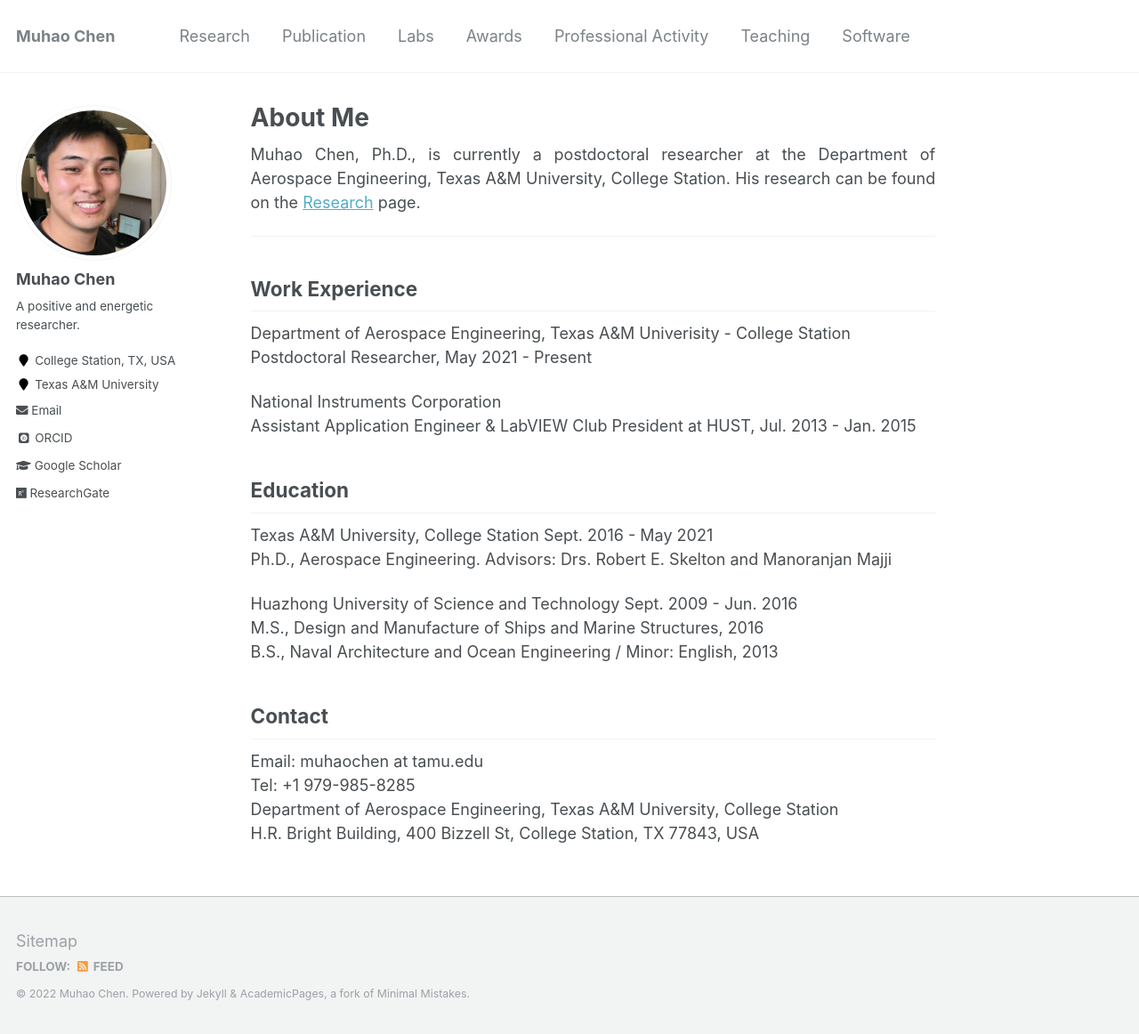
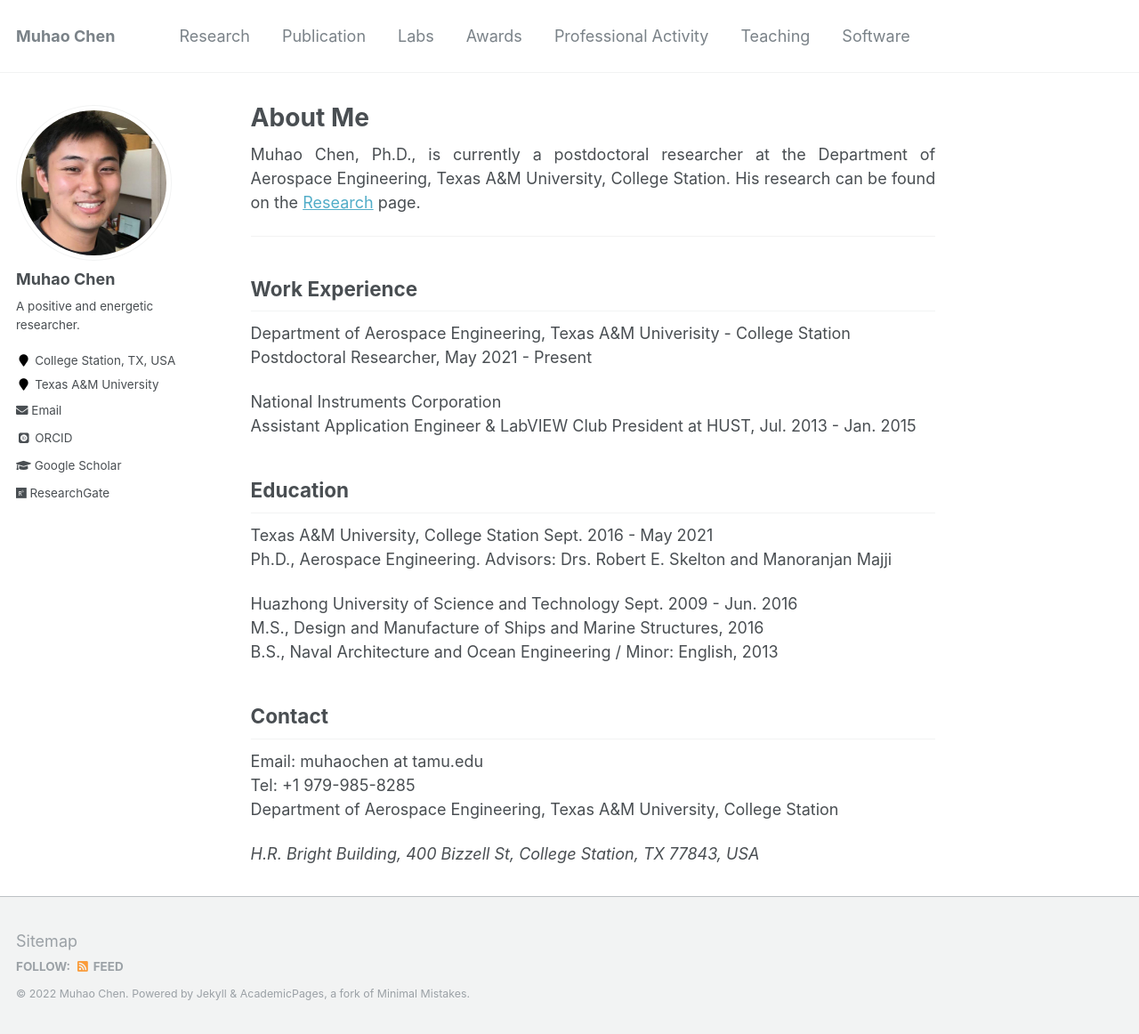
Before and after one commit to Muhao-Chen/muhao-chen.github.io, a Jekyll site: the page built from _pages/about.md, in a window 1280 px wide and 1162 px high. Shown: the whole window at 89% size. Built offline with Jekyll 4.4.1, drawn with Linux system fonts in a browser that asks for light colours; some web fonts are replaced.

Commit message:
Update about.md

```diff
--- a/_pages/about.md
+++ b/_pages/about.md
@@ -64,4 +64,6 @@ B.S., Naval Architecture and Ocean Engineering / Minor: English, 2013
 Email: muhaochen at tamu.edu
 Tel: +1 979-985-8285
 Department of Aerospace Engineering, Texas A&M University, College Station
-H.R. Bright Building, 400 Bizzell St, College Station, TX 77843, USA
+<address>
+ H.R. Bright Building, 400 Bizzell St, College Station, TX 77843, USA
+</address>
```
